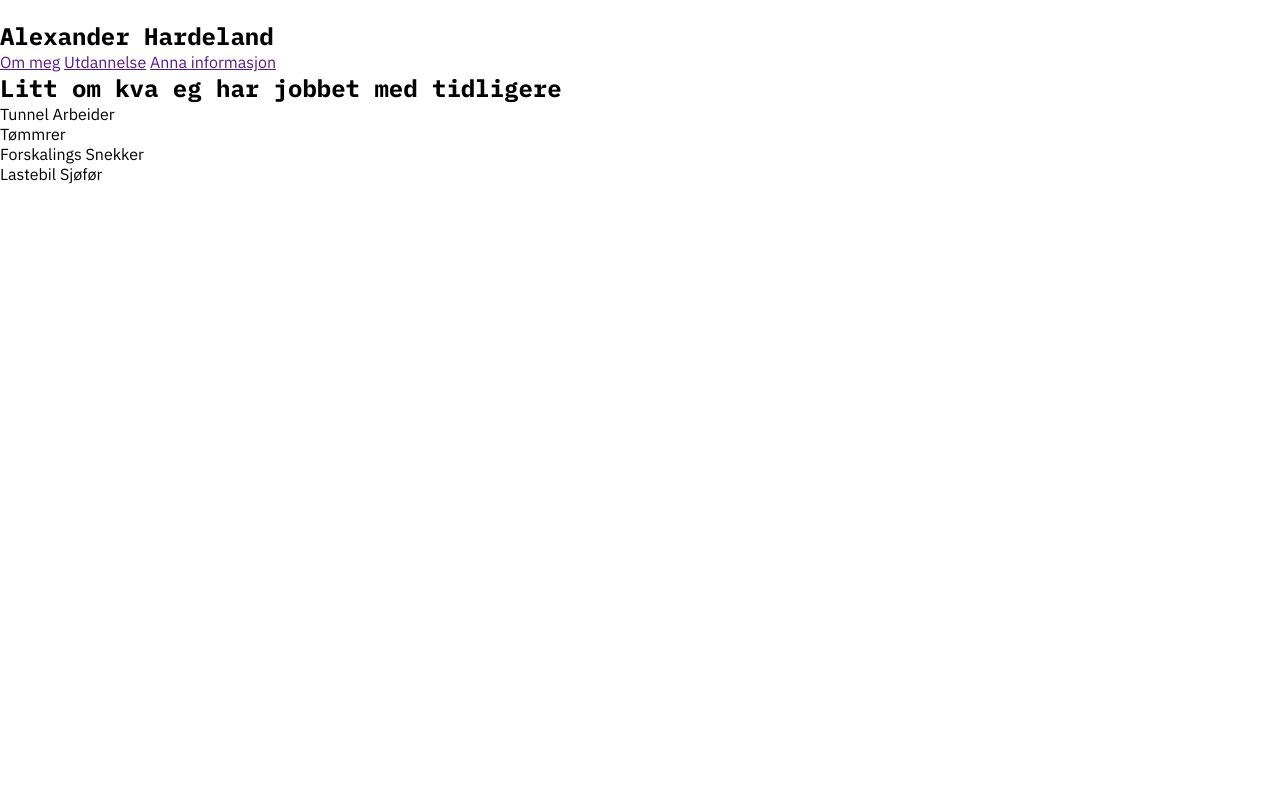
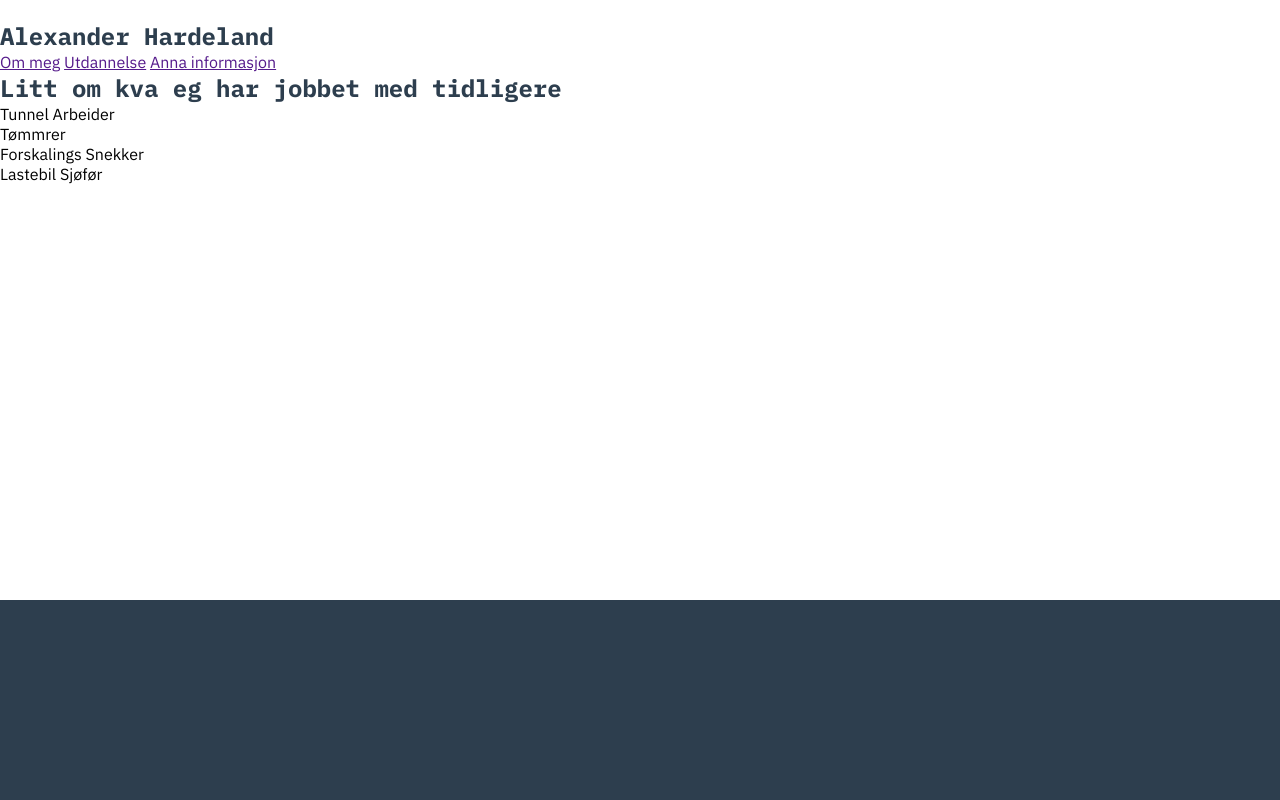
Before and after one commit to PythonMasterAlexander/portfolio-cw-website, a plain HTML site: page index.html in a window 1280 px wide. Drawn offline with Linux system fonts and the light colour scheme.

Commit message:
Added a colour scheme. Made the styling for pushing the footer to the bottom

```diff
--- a/index.html
+++ b/index.html
@@ -12,7 +12,7 @@
   <title>Alexander Hardeland cv heime side</title>
 </head>
 <body>
-	<div class="contentWrapper">
+	<div class="page-wrapper">
 		<header>
 			<section>
 				<img src="" alt="">
@@ -31,13 +31,13 @@
 				</ul>
 			</section>
 		</main>
-		<footer>
-			<ul>
-				<li><a href=""></a></li>
-				<li><a href=""></a></li>
-			</ul>
-		</footer>
 	</div>
+	<footer>
+		<ul>
+			<li><a href=""></a></li>
+			<li><a href=""></a></li>
+		</ul>
+	</footer>
 	<script src="scripts/index.js" type="module"></script>
 </body>
 </html>
--- /dev/null
+++ b/styles/partials/_footer.css
@@ -0,0 +1,4 @@
+footer {
+  min-height: 200px;
+  background-color: var(--blue);
+}
--- a/styles/partials/_layout.css
+++ b/styles/partials/_layout.css
@@ -0,0 +1,12 @@
+html, body {
+  height: 100vh;
+}
+
+body {
+  display: flex;
+  flex-direction: column;
+}
+
+.page-wrapper {
+  flex: 1 0 auto;
+}
--- a/styles/partials/_typography.css
+++ b/styles/partials/_typography.css
@@ -4,4 +4,5 @@ body {
 
 h1, h2, h3, h4, h5, h6 {
   font-family: 'IBM Plex Mono', 'Impact', sans-serif;
+  color: var(--blue);
 }
--- a/styles/partials/_variables.css
+++ b/styles/partials/_variables.css
@@ -1,4 +1,11 @@
 :root {
   font-size: 16px;
   --page-background-color: #fff;
+  --footer-background-color: ;
+
+  /*Color scheme*/
+  --white-gray: #e8eceb;
+  --orange: #e09e50;
+  --green: #8cbdb9;
+  --blue: #2d3e4e;
 }
--- a/styles/style.css
+++ b/styles/style.css
@@ -2,3 +2,5 @@
 @import "partials/_typography.css";
 @import "partials/_nav.css";
 @import "partials/_main.css";
+@import "partials/_layout.css";
+@import "partials/_footer.css";
```
